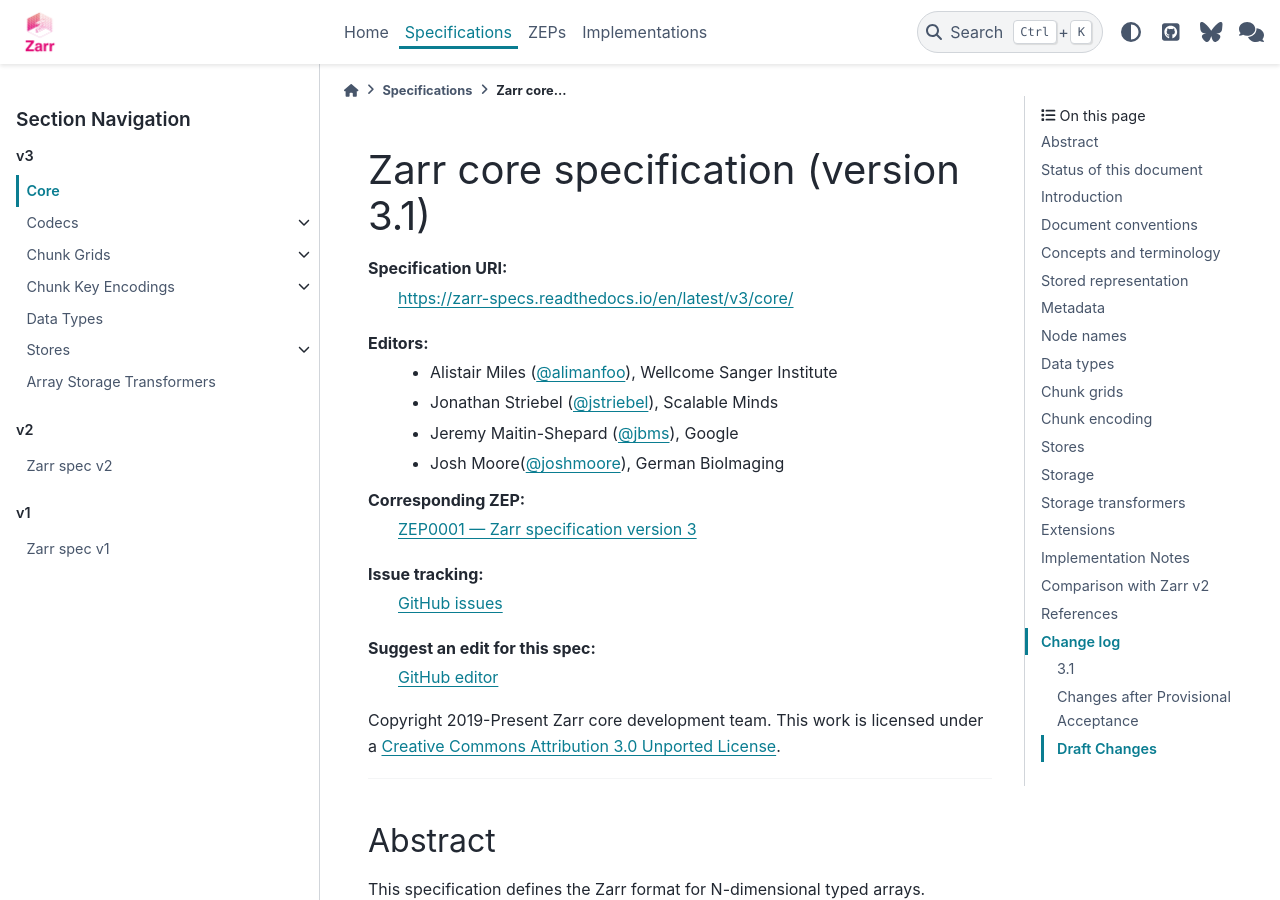
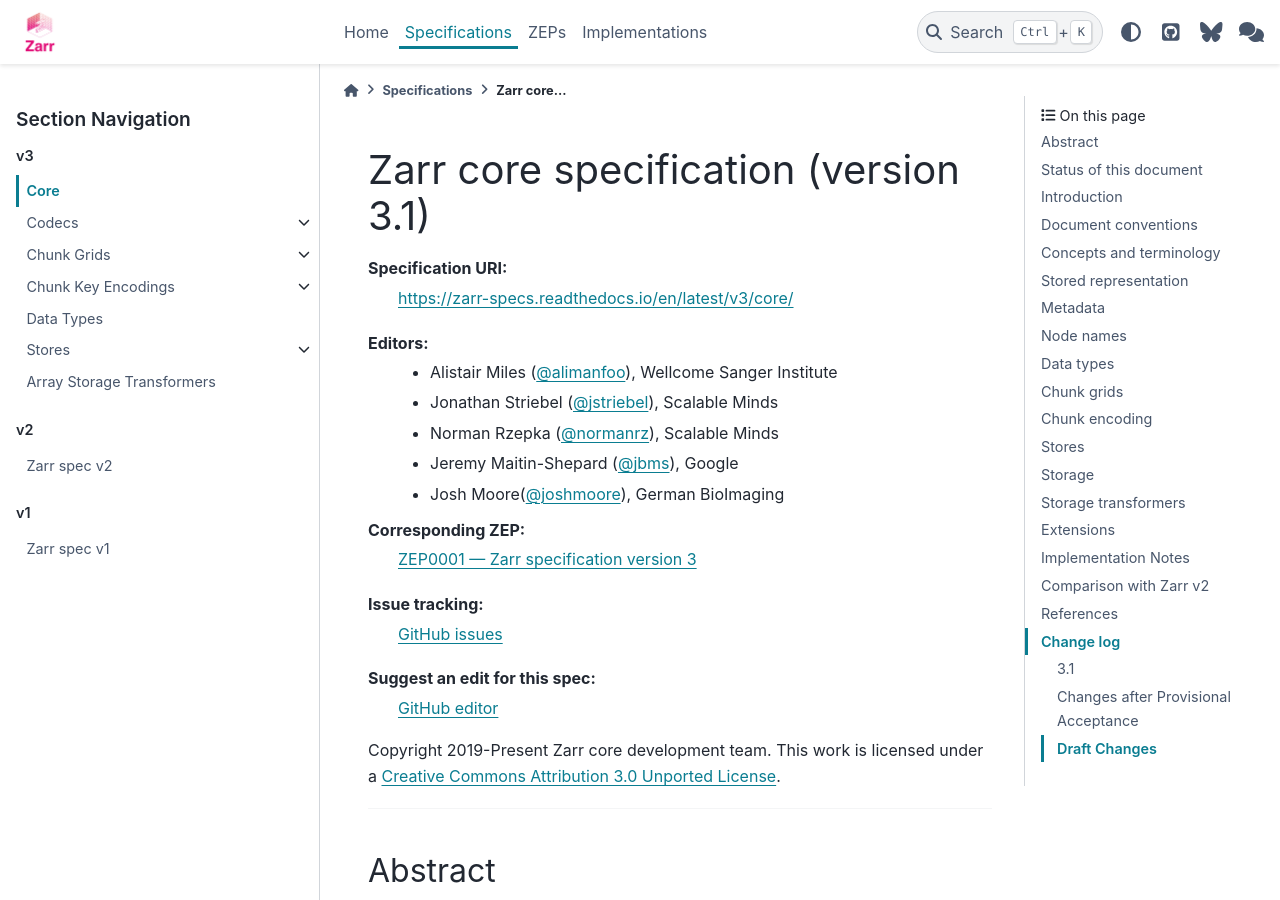
Before and after one commit to zarr-developers/zarr-specs, a Sphinx documentation site: the page built from docs/v3/core/index.rst, in a window 1280 px wide and 900 px high. Built offline with Sphinx 7.4.7 and the PyData theme 0.15.4, drawn with Linux system fonts in a browser that asks for light colours.

Commit message:
Add Norman

```diff
--- a/docs/v3/core/index.rst
+++ b/docs/v3/core/index.rst
@@ -11,6 +11,7 @@ Specification URI:
 Editors:
     * Alistair Miles (`@alimanfoo <https://github.com/alimanfoo>`_), Wellcome Sanger Institute
     * Jonathan Striebel (`@jstriebel <https://github.com/jstriebel>`_), Scalable Minds
+    * Norman Rzepka (`@normanrz <https://github.com/normanrz>`_), Scalable Minds
     * Jeremy Maitin-Shepard (`@jbms <https://github.com/jbms>`_), Google
     * Josh Moore(`@joshmoore <https://github.com/joshmoore>`_), German BioImaging
 
```
